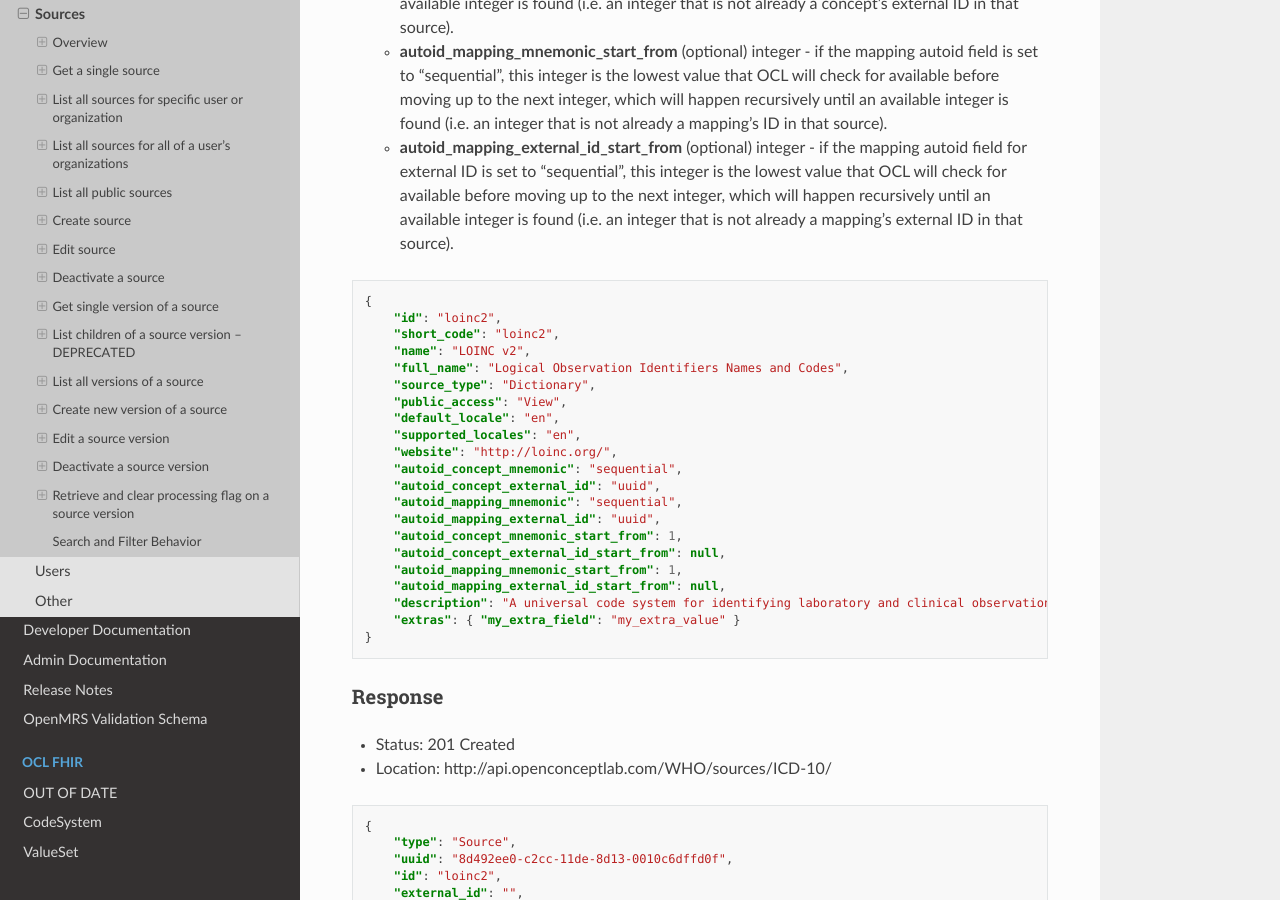
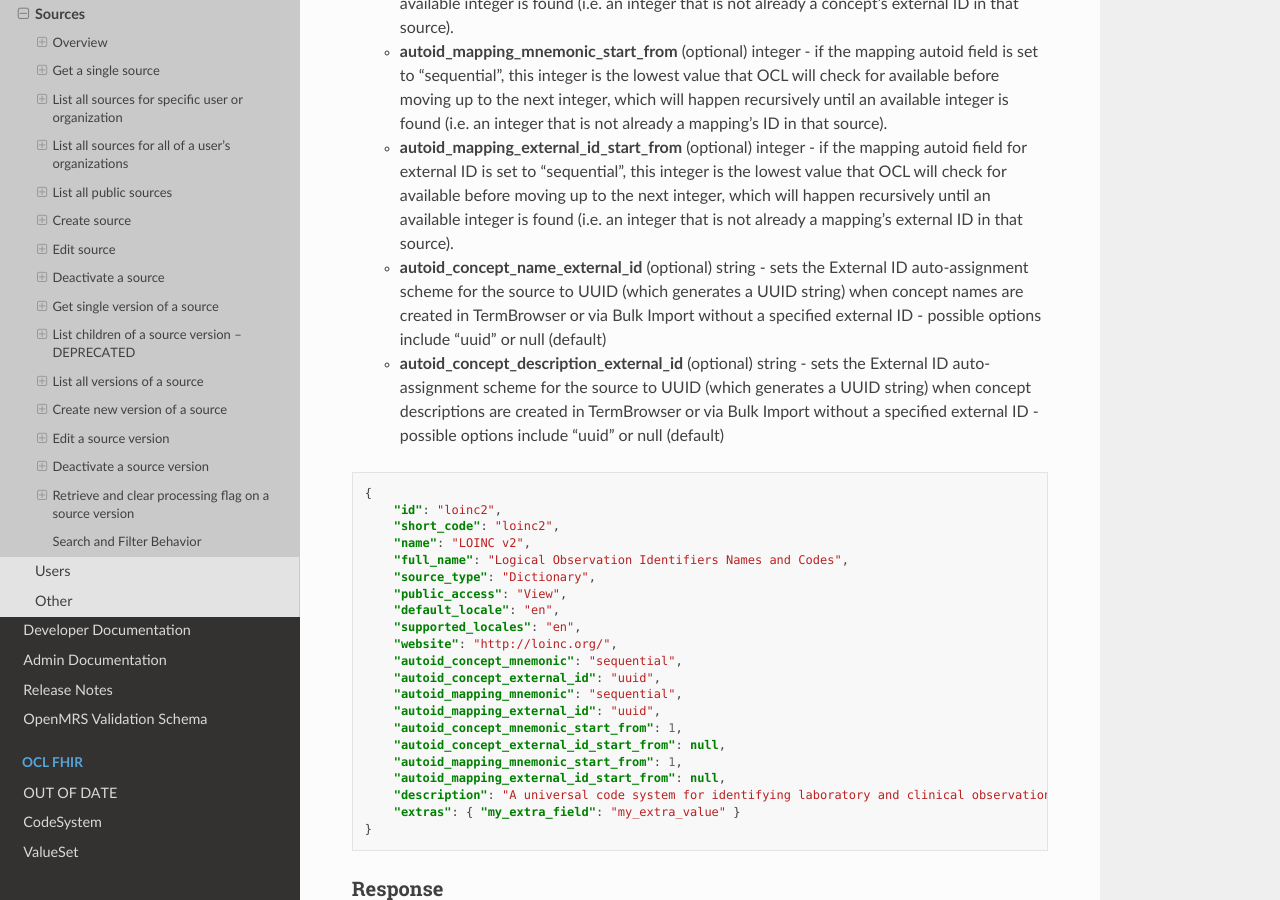
Before and after one commit to OpenConceptLab/ocl-docs, a Sphinx documentation site: the page built from docs/source/oclapi/apireference/sources.md, in a window 1280 px wide and 900 px high, scrolled down 7274 px. Built offline with Sphinx 7.4.7 and the Read the Docs theme 2.0.0, drawn with Linux system fonts in a browser that asks for light colours.

Commit message:
New auto-id attributes
Added notes on attributes "autoid_concept_name_external_id" and "autoid_concept_description_external_id"

````diff
--- a/docs/source/oclapi/apireference/sources.md
+++ b/docs/source/oclapi/apireference/sources.md
@@ -233,6 +233,9 @@ POST /orgs/:org/sources/
     * **autoid_concept_external_id_start_from** (optional) integer - if the concept autoid field for external ID is set to "sequential", this integer is the lowest value that OCL will check for available before moving up to the next integer, which will happen recursively until an available integer is found (i.e. an integer that is not already a concept's external ID in that source).
     *  **autoid_mapping_mnemonic_start_from** (optional) integer - if the mapping autoid field is set to "sequential", this integer is the lowest value that OCL will check for available before moving up to the next integer, which will happen recursively until an available integer is found (i.e. an integer that is not already a mapping's ID in that source).
     *  **autoid_mapping_external_id_start_from** (optional) integer - if the mapping autoid field for external ID is set to "sequential", this integer is the lowest value that OCL will check for available before moving up to the next integer, which will happen recursively until an available integer is found (i.e. an integer that is not already a mapping's external ID in that source).
+    * **autoid_concept_name_external_id** (optional) string - sets the External ID auto-assignment scheme for the source to UUID (which generates a UUID string) when concept names are created in TermBrowser or via Bulk Import without a specified external ID - possible options include  "uuid" or null (default)
+    * **autoid_concept_description_external_id** (optional) string - sets the External ID auto-assignment scheme for the source to UUID (which generates a UUID string) when concept descriptions are created in TermBrowser or via Bulk Import without a specified external ID - possible options include  "uuid" or null (default)
+
 
 
 ```JSON
````
